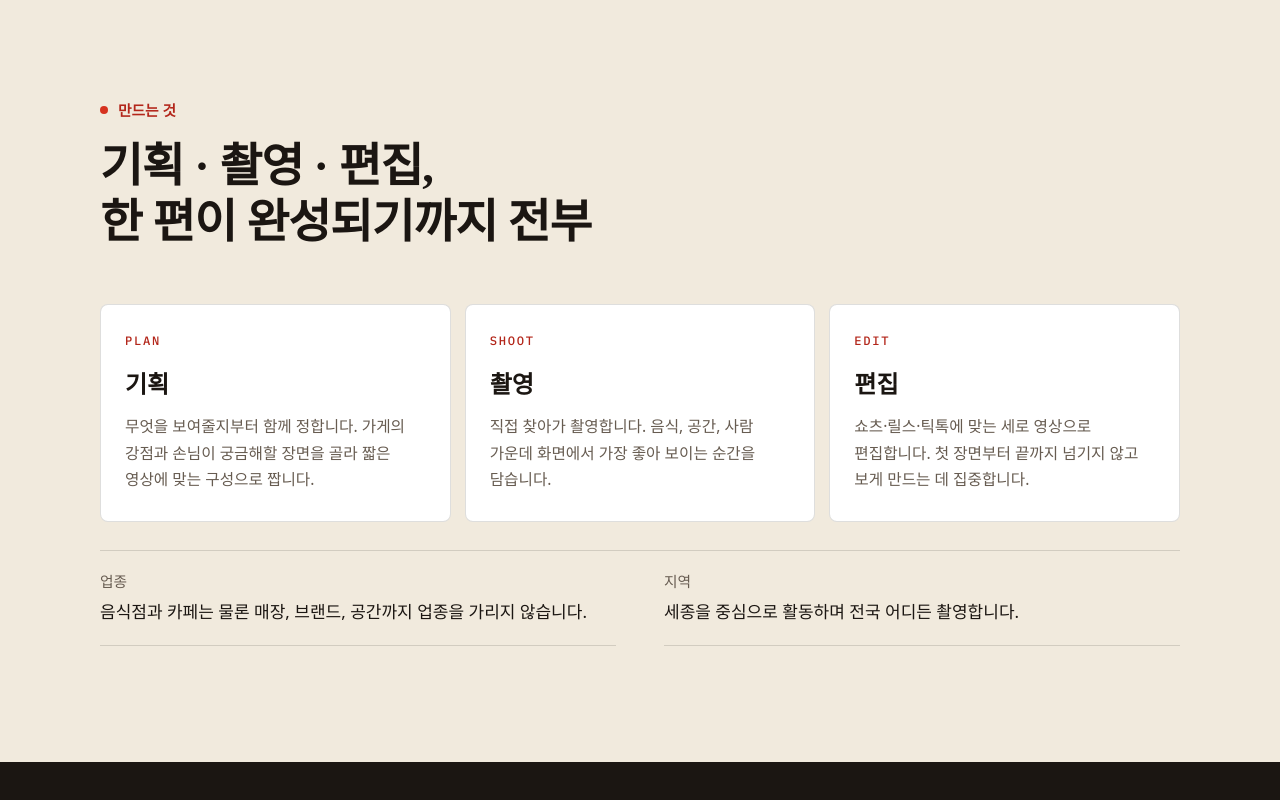
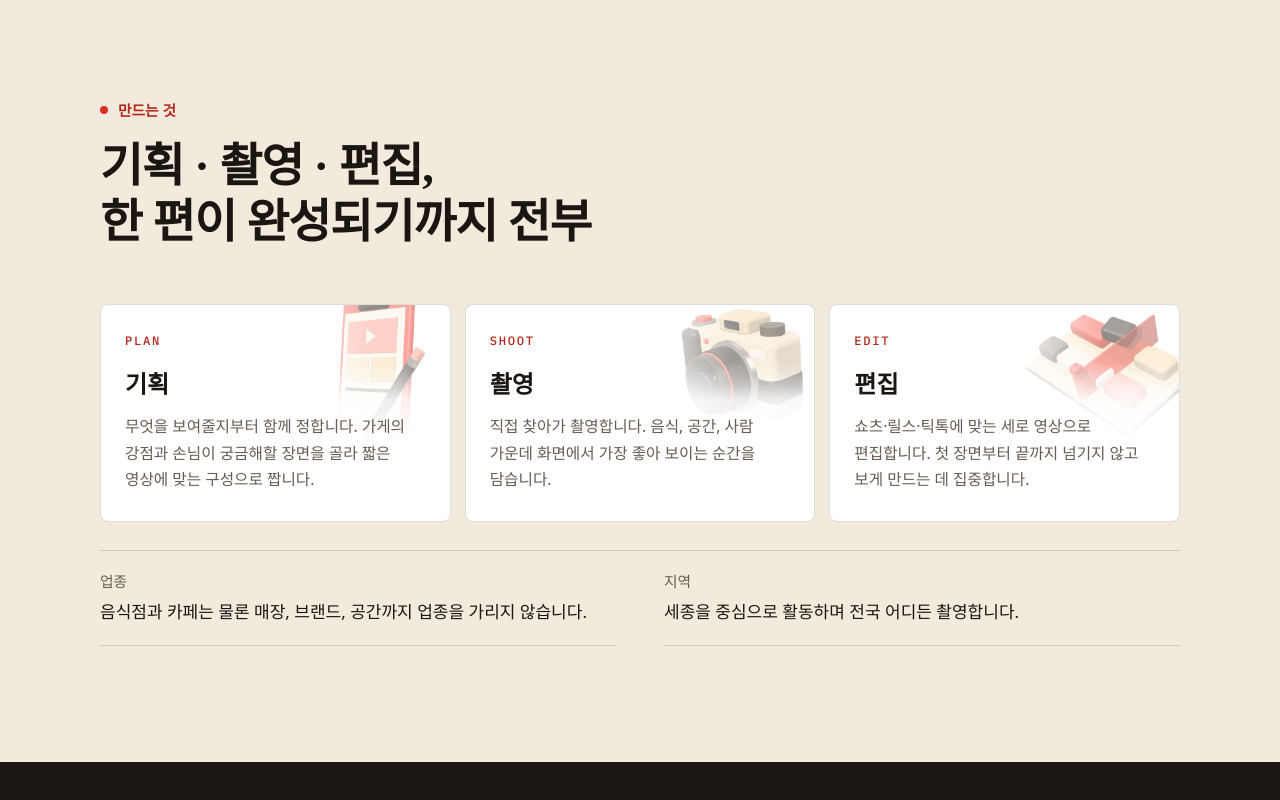
Before and after one commit to heesung52/heart-record, a plain HTML site: page index.html in a window 1280 px wide. Shown: the part 1786-2586 px from the top of the page. Drawn offline with Linux system fonts and the light colour scheme; a web font is replaced by a local one.

Commit message:
사이트 올림 2026-11-23
만드는 것 카드(기획·촬영·편집) 오른쪽 위에 옅은 3D 그림을 넣음. 글을 가리지 않게 설명 글 높이부터는 사라지게 함.

```diff
--- a/index.html
+++ b/index.html
@@ -15,7 +15,7 @@
 <link rel="preconnect" href="https://fonts.googleapis.com">
 <link rel="preconnect" href="https://fonts.gstatic.com" crossorigin>
 <link rel="stylesheet" href="https://fonts.googleapis.com/css2?family=Hahmlet:wght@500;600;700&family=IBM+Plex+Mono:wght@400;500&family=IBM+Plex+Sans+KR:wght@400;500;600&display=swap">
-<link rel="stylesheet" href="styles.css?v=faaf5dbd">
+<link rel="stylesheet" href="styles.css?v=a2b178f3">
 </head>
 <body>
 <a class="skip" href="#main">본문으로 건너뛰기</a>
@@ -103,16 +103,19 @@
     <h2>기획 · 촬영 · 편집,<br>한 편이 완성되기까지 전부</h2>
     <div class="trio">
       <article class="trio-item">
+        <img class="trio-art" src="assets/trio/plan.webp" alt="" width="640" height="640" loading="lazy" decoding="async">
         <p class="trio-kicker">PLAN</p>
         <h3>기획</h3>
         <p>무엇을 보여줄지부터 함께 정합니다. 가게의 강점과 손님이 궁금해할 장면을 골라 짧은 영상에 맞는 구성으로 짭니다.</p>
       </article>
       <article class="trio-item">
+        <img class="trio-art" src="assets/trio/shoot.webp" alt="" width="640" height="640" loading="lazy" decoding="async">
         <p class="trio-kicker">SHOOT</p>
         <h3>촬영</h3>
         <p>직접 찾아가 촬영합니다. 음식, 공간, 사람 가운데 화면에서 가장 좋아 보이는 순간을 담습니다.</p>
       </article>
       <article class="trio-item">
+        <img class="trio-art" src="assets/trio/edit.webp" alt="" width="640" height="640" loading="lazy" decoding="async">
         <p class="trio-kicker">EDIT</p>
         <h3>편집</h3>
         <p>쇼츠·릴스·틱톡에 맞는 세로 영상으로 편집합니다. 첫 장면부터 끝까지 넘기지 않고 보게 만드는 데 집중합니다.</p>
--- a/styles.css
+++ b/styles.css
@@ -896,6 +896,31 @@ h1 {
   font-size: 0.98rem;
 }
 
+/* 카드 오른쪽 위에 옅게 깔리는 3D 그림(기획=클립보드, 촬영=카메라, 편집=편집 줄).
+   그림은 카드그림/trio3d.html 에서 도구/카드그림_만들기.mjs 로 뽑는다.
+   글을 가리지 않게: 제목 줄 옆(글이 없는 오른쪽 위)에서만 또렷하고,
+   설명 글이 시작되는 높이부터는 거의 비치기만 하다가 사라진다. 왼쪽으로도 옅어진다 */
+.trio-item {
+  position: relative;
+  overflow: hidden;
+  isolation: isolate;
+}
+
+.trio-art {
+  position: absolute;
+  z-index: -1;
+  top: -40px;
+  right: -30px;
+  width: 204px;
+  height: auto;
+  opacity: 0.5;
+  pointer-events: none;
+  -webkit-mask-image: linear-gradient(180deg, #000 48%, rgba(0, 0, 0, 0.16) 66%, transparent 88%), linear-gradient(270deg, #000 55%, transparent 100%);
+  -webkit-mask-composite: source-in;
+  mask-image: linear-gradient(180deg, #000 48%, rgba(0, 0, 0, 0.16) 66%, transparent 88%), linear-gradient(270deg, #000 55%, transparent 100%);
+  mask-composite: intersect;
+}
+
 .scope {
   display: grid;
   margin-top: 28px;
```
Also changed, not shown: assets/trio/edit.webp (added), assets/trio/plan.webp (added), assets/trio/shoot.webp (added).
